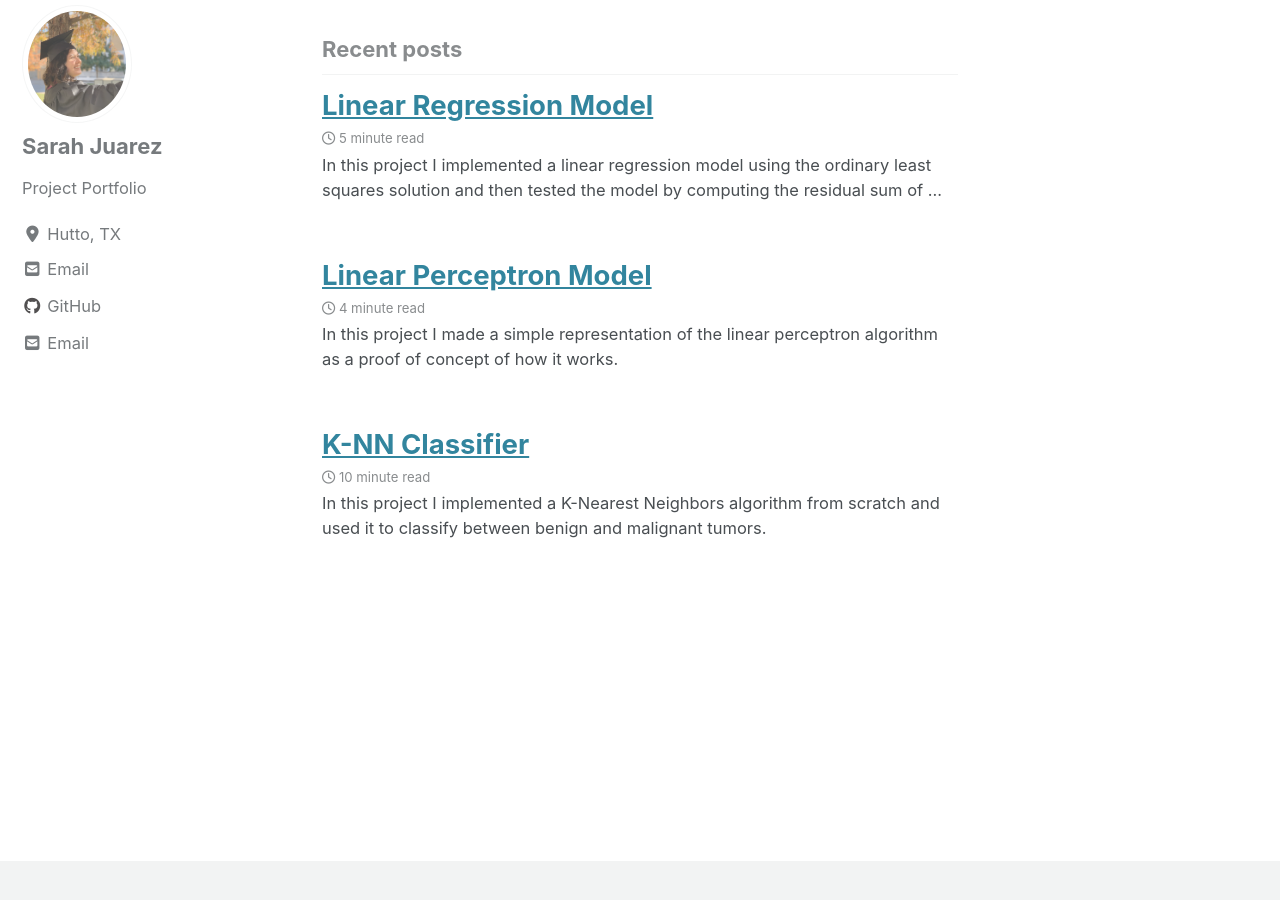
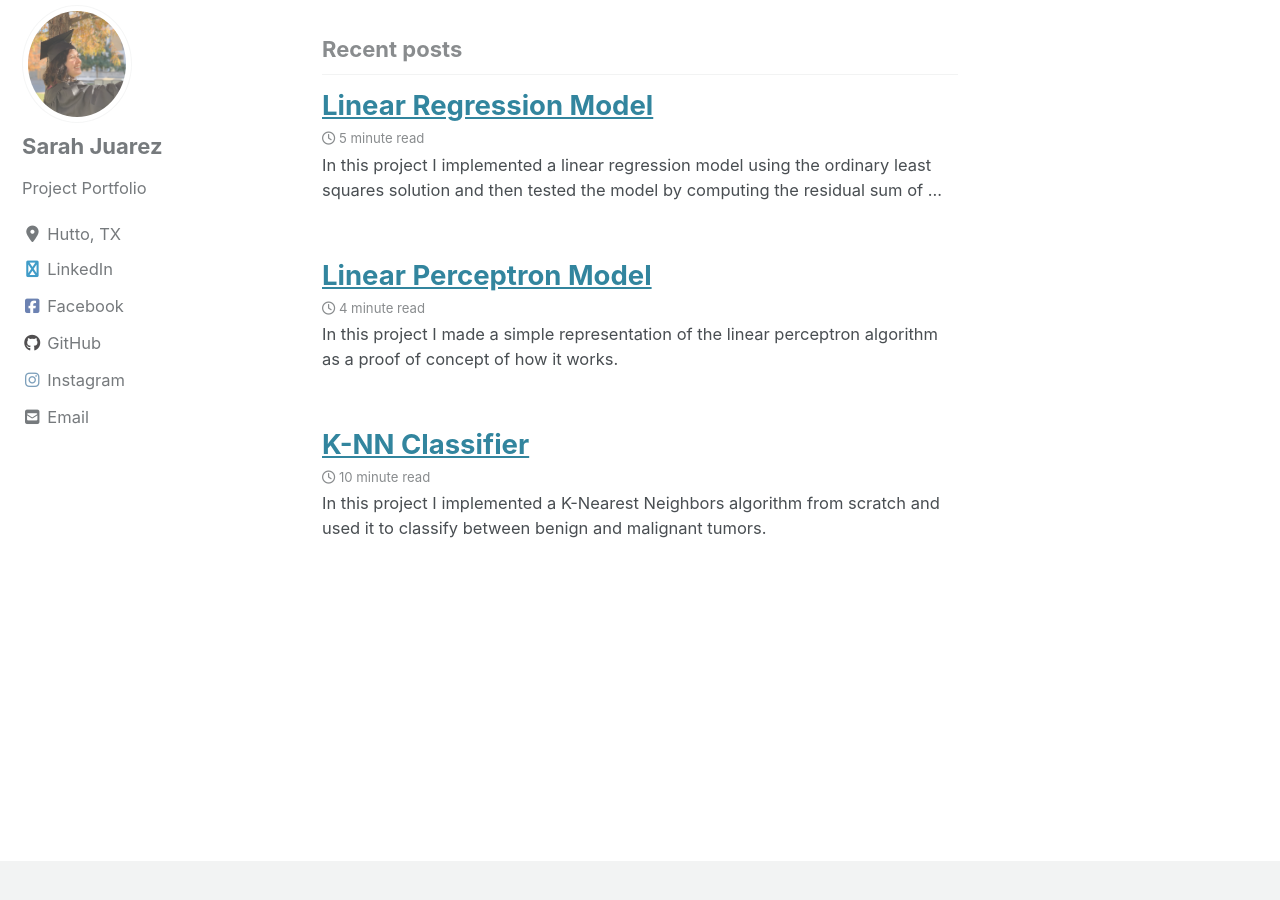
Before and after one commit to sarahajuarez11/sarahajuarez11.github.io, a Jekyll site: the page built from index.html, in a window 1280 px wide and 900 px high, scrolled down 605 px. Built offline with Jekyll 4.4.1, drawn with Linux system fonts in a browser that asks for light colours; cached includes are drawn as plain includes; nearby versions of some CDN libraries; the list of posts is cut into pages by our own code.

Commit message:
Update _config.yml

```diff
--- a/_config.yml
+++ b/_config.yml
@@ -115,22 +115,22 @@ author:
   links:
     - label: "Email"
       icon: "fas fa-fw fa-envelope-square"
-      url: mailto:sarahajuarez11@gmail.com
-    - label: "Website"
-      icon: "fas fa-fw fa-link"
-      # url: "https://your-website.com"
+      # url: mailto:sarahajuarez11@gmail.com
+    - label: "LinkedIn"
+      icon: "fas fa-fw fa-linkedin"
+      url: "https://www.linkedin.com/in/sarah-juarez-ab9751148/"
     - label: "Twitter"
       icon: "fab fa-fw fa-twitter-square"
       # url: "https://twitter.com/"
     - label: "Facebook"
       icon: "fab fa-fw fa-facebook-square"
-      # url: "https://facebook.com/"
+      url: "https://www.facebook.com/profile.php?id=100013089935675&ref=bookmarks"
     - label: "GitHub"
       icon: "fab fa-fw fa-github"
       url: "https://github.com/sarahajuarez11"
     - label: "Instagram"
       icon: "fab fa-fw fa-instagram"
-      # url: "https://instagram.com/"
+      url: "https://instagram.com/sarahajuarez11"
 
 # Site Footer
 footer:
```
